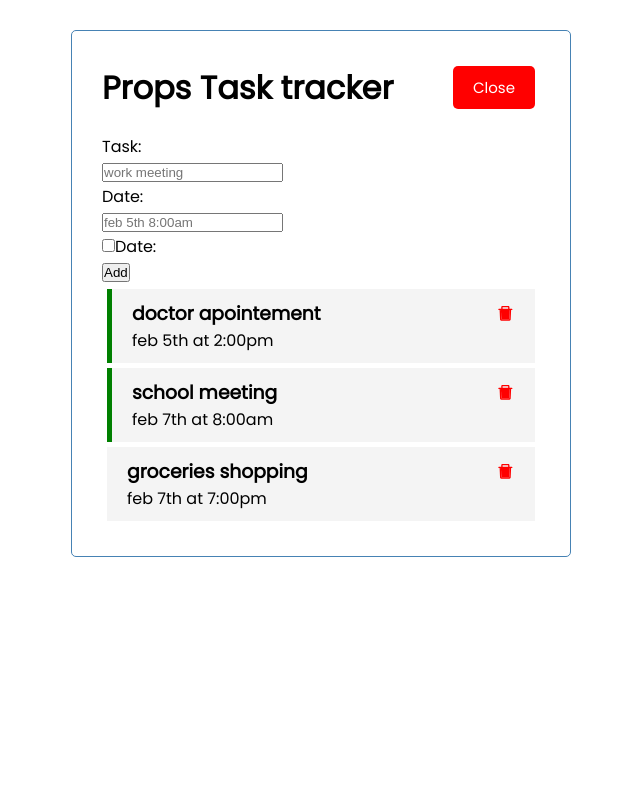
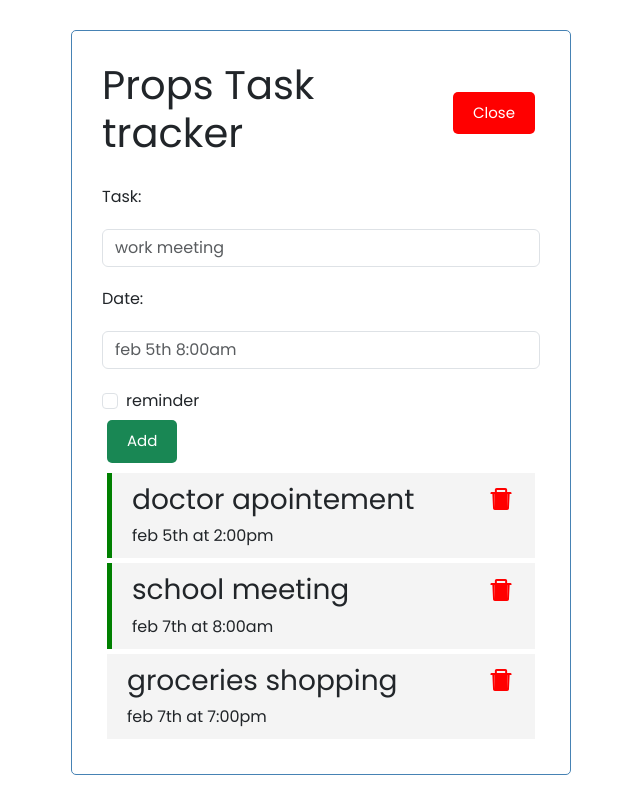
Before and after one commit to ChaabaneAnas/task-tracker, a React (Create React App) app: page / in a window 1280 px wide. Both pictures are taken after a click on the button "Add". Shown: the whole page, without its empty margins (319-959 px from the left). Built offline with nearby package versions, Linux system fonts and the light colour scheme.

Commit message:
final touches

```diff
--- a/public/index.html
+++ b/public/index.html
@@ -15,6 +15,8 @@
       user's mobile device or desktop. See https://developers.google.com/web/fundamentals/web-app-manifest/
     -->
     <link rel="manifest" href="%PUBLIC_URL%/manifest.json" />
+    <link href="https://cdn.jsdelivr.net/npm/bootstrap@5.3.0-alpha1/dist/css/bootstrap.min.css" rel="stylesheet" integrity="sha384-GLhlTQ8iRABdZLl6O3oVMWSktQOp6b7In1Zl3/Jr59b6EGGoI1aFkw7cmDA6j6gD" crossorigin="anonymous">
+    <script src="https://cdn.jsdelivr.net/npm/bootstrap@5.3.0-alpha1/dist/js/bootstrap.bundle.min.js" integrity="sha384-w76AqPfDkMBDXo30jS1Sgez6pr3x5MlQ1ZAGC+nuZB+EYdgRZgiwxhTBTkF7CXvN" crossorigin="anonymous"></script>
     <!--
       Notice the use of %PUBLIC_URL% in the tags above.
       It will be replaced with the URL of the `public` folder during the build.
--- a/src/components/AddTask.js
+++ b/src/components/AddTask.js
@@ -29,8 +29,9 @@
     <div>
       <form onSubmit={sendlocal}>
         <div>
-          <label htmlFor='title' >Task:</label><br />
+          <label className='label-control' htmlFor='title' >Task:</label>
           <input
+          className='form-control'
           type='text'
           id='title'
           name="title"
@@ -40,8 +41,9 @@
           ></input>
         </div>
         <div>
-          <label htmlFor='date' onChange={(e) => setInput({...input, date: e.target.value})}>Date:</label><br />
+          <label className='label-control' htmlFor='date' onChange={(e) => setInput({...input, date: e.target.value})}>Date:</label>
           <input
+          className='form-control'
           type='text'
           id='date'
           name="title"
@@ -51,18 +53,19 @@
           ></input>
         </div>
 
-        <div>
+        <div className='form-check'>
           <input
+          className='form-check-input'
           type='checkbox'
-          id='date' name="title"
+          id='check' name="title"
           checked = {input.reminder}
           placeholder="feb 5th 8:00am"
           onChange={(e) => setInput({...input, reminder: e.target.checked})}
           ></input>
-          <label htmlFor='date'>Date:</label>
+          <label className='form-check-label' htmlFor='check'>reminder</label>
         </div>
 
-        <button type='submit'>Add</button>
+        <button className='btn btn-success' type='submit'>Add</button>
 
       </form>
     </div>
--- a/src/index.css
+++ b/src/index.css
@@ -29,7 +29,6 @@
 
 .btn {
   display: inline-block;
-  background: #000;
   color: #fff;
   border: none;
   padding: 10px 20px;
```
